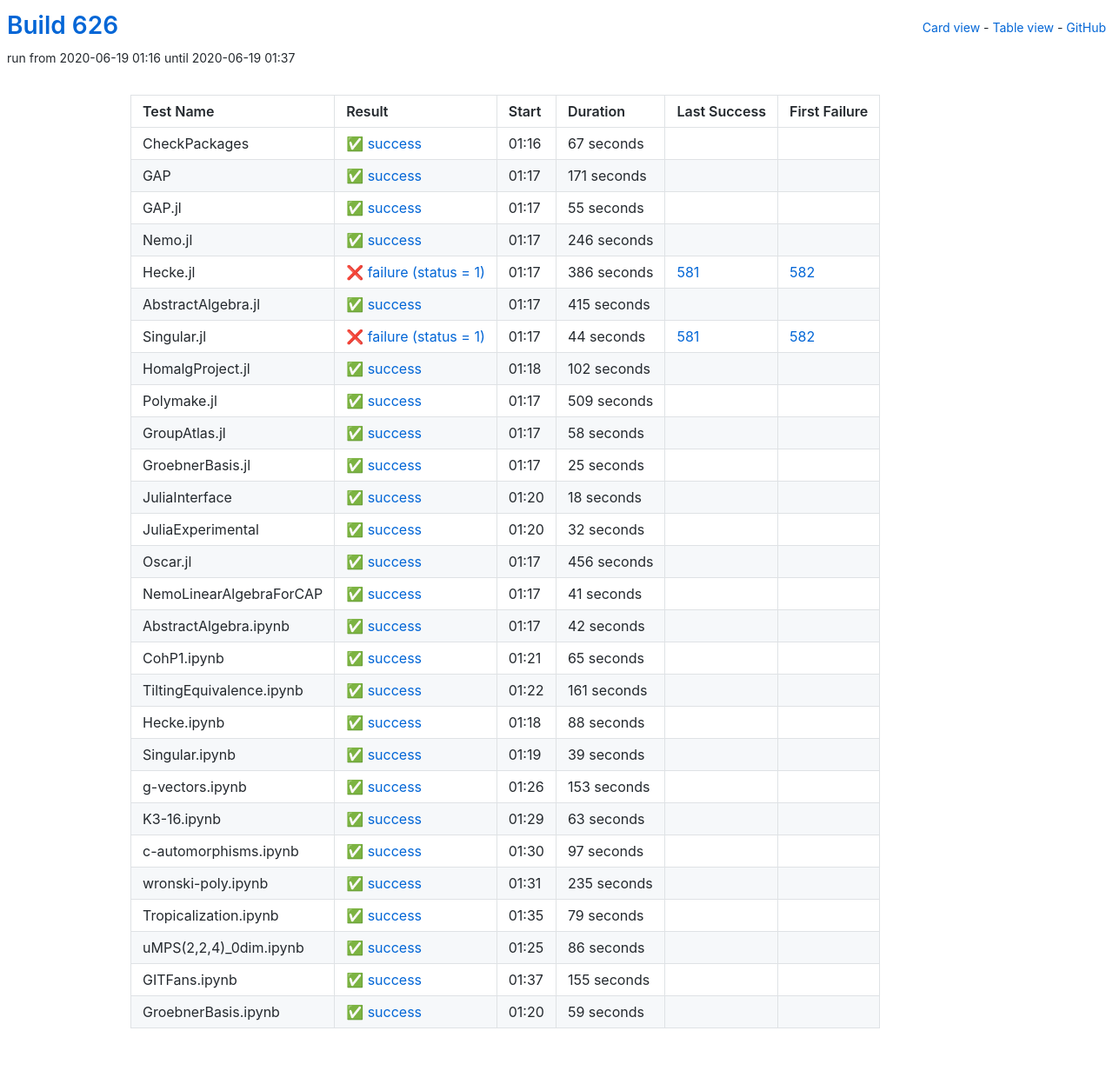
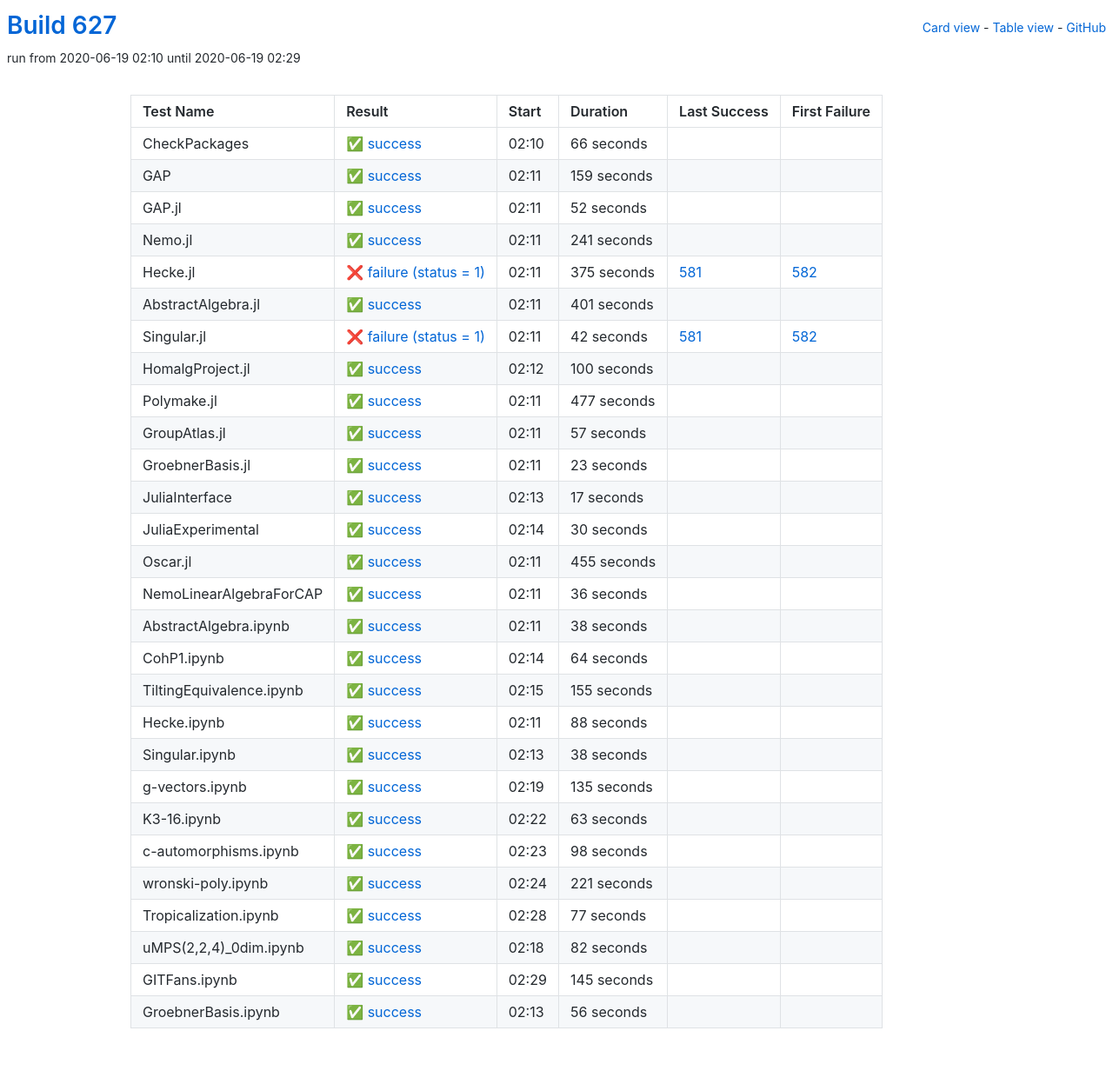
Before and after one commit to oscar-system/oscar-ci-status-1.4, a Jekyll site: the page built from table.html, in a window 1280 px wide. Shown: the whole page at 87% size. Built offline with Jekyll 4.4.1, drawn with Linux system fonts in a browser that asks for light colours.

Commit message:
Build #627

```diff
--- a/_data/ci.yml
+++ b/_data/ci.yml
@@ -1,6 +1,6 @@
 ---
-build: 626
-build_url: https://oscarci.mathematik.uni-kl.de/job/oscar-julia-1.4/626/
+build: 627
+build_url: https://oscarci.mathematik.uni-kl.de/job/oscar-julia-1.4/627/
 job: oscar-julia-1.4
 organization: oscar-system
 repo: oscar-ci-status-1.4
@@ -8,224 +8,224 @@ repourl: https://github.com/oscar-system/oscar-ci-status-1.4
 tests:
 - name: CheckPackages
   id: checkpackages
-  log: https://oscarci.mathematik.uni-kl.de/job/oscar-julia-1.4/626/artifact/logs/build-626/CheckPackages.log
-  start: 2020-06-19 01:16
+  log: https://oscarci.mathematik.uni-kl.de/job/oscar-julia-1.4/627/artifact/logs/build-627/CheckPackages.log
+  start: 2020-06-19 02:10
   success: true
   exitcode: 0
   status: success
-  duration: 67
+  duration: 66
   last_success: false
   last_success_url:
   first_failure: false
   first_failure_url:
 - name: GAP
   id: gap
-  log: https://oscarci.mathematik.uni-kl.de/job/oscar-julia-1.4/626/artifact/logs/build-626/GAP.log
-  start: 2020-06-19 01:17
+  log: https://oscarci.mathematik.uni-kl.de/job/oscar-julia-1.4/627/artifact/logs/build-627/GAP.log
+  start: 2020-06-19 02:11
   success: true
   exitcode: 0
   status: success
-  duration: 171
+  duration: 159
   last_success: false
   last_success_url:
   first_failure: false
   first_failure_url:
 - name: GAP.jl
   id: gap-jl
-  log: https://oscarci.mathematik.uni-kl.de/job/oscar-julia-1.4/626/artifact/logs/build-626/GAP.jl.log
-  start: 2020-06-19 01:17
+  log: https://oscarci.mathematik.uni-kl.de/job/oscar-julia-1.4/627/artifact/logs/build-627/GAP.jl.log
+  start: 2020-06-19 02:11
   success: true
   exitcode: 0
   status: success
-  duration: 55
+  duration: 52
   last_success: false
   last_success_url:
   first_failure: false
   first_failure_url:
 - name: Nemo.jl
   id: nemo-jl
-  log: https://oscarci.mathematik.uni-kl.de/job/oscar-julia-1.4/626/artifact/logs/build-626/Nemo.jl.log
-  start: 2020-06-19 01:17
+  log: https://oscarci.mathematik.uni-kl.de/job/oscar-julia-1.4/627/artifact/logs/build-627/Nemo.jl.log
+  start: 2020-06-19 02:11
   success: true
   exitcode: 0
   status: success
-  duration: 246
+  duration: 241
   last_success: false
   last_success_url:
   first_failure: false
   first_failure_url:
 - name: Hecke.jl
   id: hecke-jl
-  log: https://oscarci.mathematik.uni-kl.de/job/oscar-julia-1.4/626/artifact/logs/build-626/Hecke.jl.log
-  start: 2020-06-19 01:17
+  log: https://oscarci.mathematik.uni-kl.de/job/oscar-julia-1.4/627/artifact/logs/build-627/Hecke.jl.log
+  start: 2020-06-19 02:11
   success: false
   exitcode: 1
   status: failure
-  duration: 386
+  duration: 375
   last_success: 581
   last_success_url: https://oscarci.mathematik.uni-kl.de/job/oscar-julia-1.4/581/
   first_failure: 582
   first_failure_url: https://oscarci.mathematik.uni-kl.de/job/oscar-julia-1.4/582/
 - name: AbstractAlgebra.jl
   id: abstractalgebra-jl
-  log: https://oscarci.mathematik.uni-kl.de/job/oscar-julia-1.4/626/artifact/logs/build-626/AbstractAlgebra.jl.log
-  start: 2020-06-19 01:17
+  log: https://oscarci.mathematik.uni-kl.de/job/oscar-julia-1.4/627/artifact/logs/build-627/AbstractAlgebra.jl.log
+  start: 2020-06-19 02:11
   success: true
   exitcode: 0
   status: success
-  duration: 415
+  duration: 401
   last_success: false
   last_success_url:
   first_failure: false
   first_failure_url:
 - name: Singular.jl
   id: singular-jl
-  log: https://oscarci.mathematik.uni-kl.de/job/oscar-julia-1.4/626/artifact/logs/build-626/Singular.jl.log
-  start: 2020-06-19 01:17
+  log: https://oscarci.mathematik.uni-kl.de/job/oscar-julia-1.4/627/artifact/logs/build-627/Singular.jl.log
+  start: 2020-06-19 02:11
   success: false
   exitcode: 1
   status: failure
-  duration: 44
+  duration: 42
   last_success: 581
   last_success_url: https://oscarci.mathematik.uni-kl.de/job/oscar-julia-1.4/581/
   first_failure: 582
   first_failure_url: https://oscarci.mathematik.uni-kl.de/job/oscar-julia-1.4/582/
 - name: HomalgProject.jl
   id: homalgproject-jl
-  log: https://oscarci.mathematik.uni-kl.de/job/oscar-julia-1.4/626/artifact/logs/build-626/HomalgProject.jl.log
-  start: 2020-06-19 01:18
+  log: https://oscarci.mathematik.uni-kl.de/job/oscar-julia-1.4/627/artifact/logs/build-627/HomalgProject.jl.log
+  start: 2020-06-19 02:12
   success: true
   exitcode: 0
   status: success
-  duration: 102
+  duration: 100
   last_success: false
   last_success_url:
   first_failure: false
   first_failure_url:
 - name: Polymake.jl
   id: polymake-jl
-  log: https://oscarci.mathematik.uni-kl.de/job/oscar-julia-1.4/626/artifact/logs/build-626/Polymake.jl.log
-  start: 2020-06-19 01:17
+  log: https://oscarci.mathematik.uni-kl.de/job/oscar-julia-1.4/627/artifact/logs/build-627/Polymake.jl.log
+  start: 2020-06-19 02:11
   success: true
   exitcode: 0
   status: success
-  duration: 509
+  duration: 477
   last_success: false
   last_success_url:
   first_failure: false
   first_failure_url:
 - name: GroupAtlas.jl
   id: groupatlas-jl
-  log: https://oscarci.mathematik.uni-kl.de/job/oscar-julia-1.4/626/artifact/logs/build-626/GroupAtlas.jl.log
-  start: 2020-06-19 01:17
+  log: https://oscarci.mathematik.uni-kl.de/job/oscar-julia-1.4/627/artifact/logs/build-627/GroupAtlas.jl.log
+  start: 2020-06-19 02:11
   success: true
   exitcode: 0
   status: success
-  duration: 58
+  duration: 57
   last_success: false
   last_success_url:
   first_failure: false
   first_failure_url:
 - name: GroebnerBasis.jl
   id: groebnerbasis-jl
-  log: https://oscarci.mathematik.uni-kl.de/job/oscar-julia-1.4/626/artifact/logs/build-626/GroebnerBasis.jl.log
-  start: 2020-06-19 01:17
+  log: https://oscarci.mathematik.uni-kl.de/job/oscar-julia-1.4/627/artifact/logs/build-627/GroebnerBasis.jl.log
+  start: 2020-06-19 02:11
   success: true
   exitcode: 0
   status: success
-  duration: 25
+  duration: 23
   last_success: false
   last_success_url:
   first_failure: false
   first_failure_url:
 - name: JuliaInterface
   id: juliainterface
-  log: https://oscarci.mathematik.uni-kl.de/job/oscar-julia-1.4/626/artifact/logs/build-626/JuliaInterface.log
-  start: 2020-06-19 01:20
+  log: https://oscarci.mathematik.uni-kl.de/job/oscar-julia-1.4/627/artifact/logs/build-627/JuliaInterface.log
+  start: 2020-06-19 02:13
   success: true
   exitcode: 0
   status: success
-  duration: 18
+  duration: 17
   last_success: false
   last_success_url:
   first_failure: false
   first_failure_url:
 - name: JuliaExperimental
   id: juliaexperimental
-  log: https://oscarci.mathematik.uni-kl.de/job/oscar-julia-1.4/626/artifact/logs/build-626/JuliaExperimental.log
-  start: 2020-06-19 01:20
+  log: https://oscarci.mathematik.uni-kl.de/job/oscar-julia-1.4/627/artifact/logs/build-627/JuliaExperimental.log
+  start: 2020-06-19 02:14
   success: true
   exitcode: 0
   status: success
-  duration: 32
+  duration: 30
   last_success: false
   last_success_url:
   first_failure: false
   first_failure_url:
 - name: Oscar.jl
   id: oscar-jl
-  log: https://oscarci.mathematik.uni-kl.de/job/oscar-julia-1.4/626/artifact/logs/build-626/Oscar.jl.log
-  start: 2020-06-19 01:17
+  log: https://oscarci.mathematik.uni-kl.de/job/oscar-julia-1.4/627/artifact/logs/build-627/Oscar.jl.log
+  start: 2020-06-19 02:11
   success: true
   exitcode: 0
   status: success
-  duration: 456
+  duration: 455
   last_success: false
   last_success_url:
   first_failure: false
   first_failure_url:
 - name: NemoLinearAlgebraForCAP
   id: nemolinearalgebraforcap
-  log: https://oscarci.mathematik.uni-kl.de/job/oscar-julia-1.4/626/artifact/logs/build-626/NemoLinearAlgebraForCAP.log
-  start: 2020-06-19 01:17
+  log: https://oscarci.mathematik.uni-kl.de/job/oscar-julia-1.4/627/artifact/logs/build-627/NemoLinearAlgebraForCAP.log
+  start: 2020-06-19 02:11
   success: true
   exitcode: 0
   status: success
-  duration: 41
+  duration: 36
   last_success: false
   last_success_url:
   first_failure: false
   first_failure_url:
 - name: AbstractAlgebra.ipynb
   id: abstractalgebra-ipynb
-  log: https://oscarci.mathematik.uni-kl.de/job/oscar-julia-1.4/626/artifact/logs/build-626/AbstractAlgebra.ipynb.log
-  start: 2020-06-19 01:17
+  log: https://oscarci.mathematik.uni-kl.de/job/oscar-julia-1.4/627/artifact/logs/build-627/AbstractAlgebra.ipynb.log
+  start: 2020-06-19 02:11
   success: true
   exitcode: 0
   status: success
-  duration: 42
+  duration: 38
   last_success: false
   last_success_url:
   first_failure: false
   first_failure_url:
 - name: CohP1.ipynb
   id: cohp1-ipynb
-  log: https://oscarci.mathematik.uni-kl.de/job/oscar-julia-1.4/626/artifact/logs/build-626/CohP1.ipynb.log
-  start: 2020-06-19 01:21
+  log: https://oscarci.mathematik.uni-kl.de/job/oscar-julia-1.4/627/artifact/logs/build-627/CohP1.ipynb.log
+  start: 2020-06-19 02:14
   success: true
   exitcode: 0
   status: success
-  duration: 65
+  duration: 64
   last_success: false
   last_success_url:
   first_failure: false
   first_failure_url:
 - name: TiltingEquivalence.ipynb
   id: tiltingequivalence-ipynb
-  log: https://oscarci.mathematik.uni-kl.de/job/oscar-julia-1.4/626/artifact/logs/build-626/TiltingEquivalence.ipynb.log
-  start: 2020-06-19 01:22
+  log: https://oscarci.mathematik.uni-kl.de/job/oscar-julia-1.4/627/artifact/logs/build-627/TiltingEquivalence.ipynb.log
+  start: 2020-06-19 02:15
   success: true
   exitcode: 0
   status: success
-  duration: 161
+  duration: 155
   last_success: false
   last_success_url:
   first_failure: false
   first_failure_url:
 - name: Hecke.ipynb
   id: hecke-ipynb
-  log: https://oscarci.mathematik.uni-kl.de/job/oscar-julia-1.4/626/artifact/logs/build-626/Hecke.ipynb.log
-  start: 2020-06-19 01:18
+  log: https://oscarci.mathematik.uni-kl.de/job/oscar-julia-1.4/627/artifact/logs/build-627/Hecke.ipynb.log
+  start: 2020-06-19 02:11
   success: true
   exitcode: 0
   status: success
@@ -236,32 +236,32 @@ tests:
   first_failure_url:
 - name: Singular.ipynb
   id: singular-ipynb
-  log: https://oscarci.mathematik.uni-kl.de/job/oscar-julia-1.4/626/artifact/logs/build-626/Singular.ipynb.log
-  start: 2020-06-19 01:19
+  log: https://oscarci.mathematik.uni-kl.de/job/oscar-julia-1.4/627/artifact/logs/build-627/Singular.ipynb.log
+  start: 2020-06-19 02:13
   success: true
   exitcode: 0
   status: success
-  duration: 39
+  duration: 38
   last_success: false
   last_success_url:
   first_failure: false
   first_failure_url:
 - name: g-vectors.ipynb
   id: g-vectors-ipynb
-  log: https://oscarci.mathematik.uni-kl.de/job/oscar-julia-1.4/626/artifact/logs/build-626/g-vectors.ipynb.log
-  start: 2020-06-19 01:26
+  log: https://oscarci.mathematik.uni-kl.de/job/oscar-julia-1.4/627/artifact/logs/build-627/g-vectors.ipynb.log
+  start: 2020-06-19 02:19
   success: true
   exitcode: 0
   status: success
-  duration: 153
+  duration: 135
   last_success: false
   last_success_url:
   first_failure: false
   first_failure_url:
 - name: K3-16.ipynb
   id: k3-16-ipynb
-  log: https://oscarci.mathematik.uni-kl.de/job/oscar-julia-1.4/626/artifact/logs/build-626/K3-16.ipynb.log
-  start: 2020-06-19 01:29
+  log: https://oscarci.mathematik.uni-kl.de/job/oscar-julia-1.4/627/artifact/logs/build-627/K3-16.ipynb.log
+  start: 2020-06-19 02:22
   success: true
   exitcode: 0
   status: success
@@ -272,72 +272,72 @@ tests:
   first_failure_url:
 - name: c-automorphisms.ipynb
   id: c-automorphisms-ipynb
-  log: https://oscarci.mathematik.uni-kl.de/job/oscar-julia-1.4/626/artifact/logs/build-626/c-automorphisms.ipynb.log
-  start: 2020-06-19 01:30
+  log: https://oscarci.mathematik.uni-kl.de/job/oscar-julia-1.4/627/artifact/logs/build-627/c-automorphisms.ipynb.log
+  start: 2020-06-19 02:23
   success: true
   exitcode: 0
   status: success
-  duration: 97
+  duration: 98
   last_success: false
   last_success_url:
   first_failure: false
   first_failure_url:
 - name: wronski-poly.ipynb
   id: wronski-poly-ipynb
-  log: https://oscarci.mathematik.uni-kl.de/job/oscar-julia-1.4/626/artifact/logs/build-626/wronski-poly.ipynb.log
-  start: 2020-06-19 01:31
+  log: https://oscarci.mathematik.uni-kl.de/job/oscar-julia-1.4/627/artifact/logs/build-627/wronski-poly.ipynb.log
+  start: 2020-06-19 02:24
   success: true
   exitcode: 0
   status: success
-  duration: 235
+  duration: 221
   last_success: false
   last_success_url:
   first_failure: false
   first_failure_url:
 - name: Tropicalization.ipynb
   id: tropicalization-ipynb
-  log: https://oscarci.mathematik.uni-kl.de/job/oscar-julia-1.4/626/artifact/logs/build-626/Tropicalization.ipynb.log
-  start: 2020-06-19 01:35
+  log: https://oscarci.mathematik.uni-kl.de/job/oscar-julia-1.4/627/artifact/logs/build-627/Tropicalization.ipynb.log
+  start: 2020-06-19 02:28
   success: true
   exitcode: 0
   status: success
-  duration: 79
+  duration: 77
   last_success: false
   last_success_url:
   first_failure: false
   first_failure_url:
 - name: uMPS(2,2,4)_0dim.ipynb
   id: umps-2-2-4-0dim-ipynb
-  log: https://oscarci.mathematik.uni-kl.de/job/oscar-julia-1.4/626/artifact/logs/build-626/uMPS-2-2-4-_0dim.ipynb.log
-  start: 2020-06-19 01:25
+  log: https://oscarci.mathematik.uni-kl.de/job/oscar-julia-1.4/627/artifact/logs/build-627/uMPS-2-2-4-_0dim.ipynb.log
+  start: 2020-06-19 02:18
   success: true
   exitcode: 0
   status: success
-  duration: 86
+  duration: 82
   last_success: false
   last_success_url:
   first_failure: false
   first_failure_url:
 - name: GITFans.ipynb
   id: gitfans-ipynb
-  log: https://oscarci.mathematik.uni-kl.de/job/oscar-julia-1.4/626/artifact/logs/build-626/GITFans.ipynb.log
-  start: 2020-06-19 01:37
+  log: https://oscarci.mathematik.uni-kl.de/job/oscar-julia-1.4/627/artifact/logs/build-627/GITFans.ipynb.log
+  start: 2020-06-19 02:29
   success: true
   exitcode: 0
   status: success
-  duration: 155
+  duration: 145
   last_success: false
   last_success_url:
   first_failure: false
   first_failure_url:
 - name: GroebnerBasis.ipynb
   id: groebnerbasis-ipynb
-  log: https://oscarci.mathematik.uni-kl.de/job/oscar-julia-1.4/626/artifact/logs/build-626/GroebnerBasis.ipynb.log
-  start: 2020-06-19 01:20
+  log: https://oscarci.mathematik.uni-kl.de/job/oscar-julia-1.4/627/artifact/logs/build-627/GroebnerBasis.ipynb.log
+  start: 2020-06-19 02:13
   success: true
   exitcode: 0
   status: success
-  duration: 59
+  duration: 56
   last_success: false
   last_success_url:
   first_failure: false
```
Also changed, not shown: README.md.
